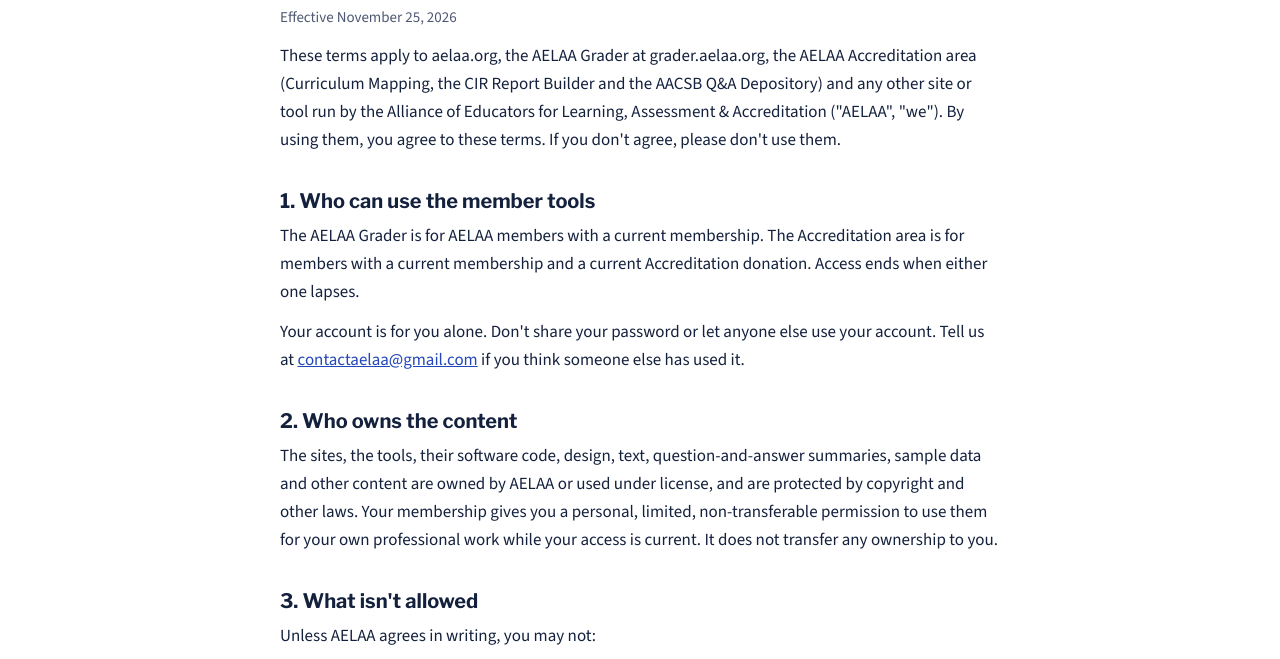
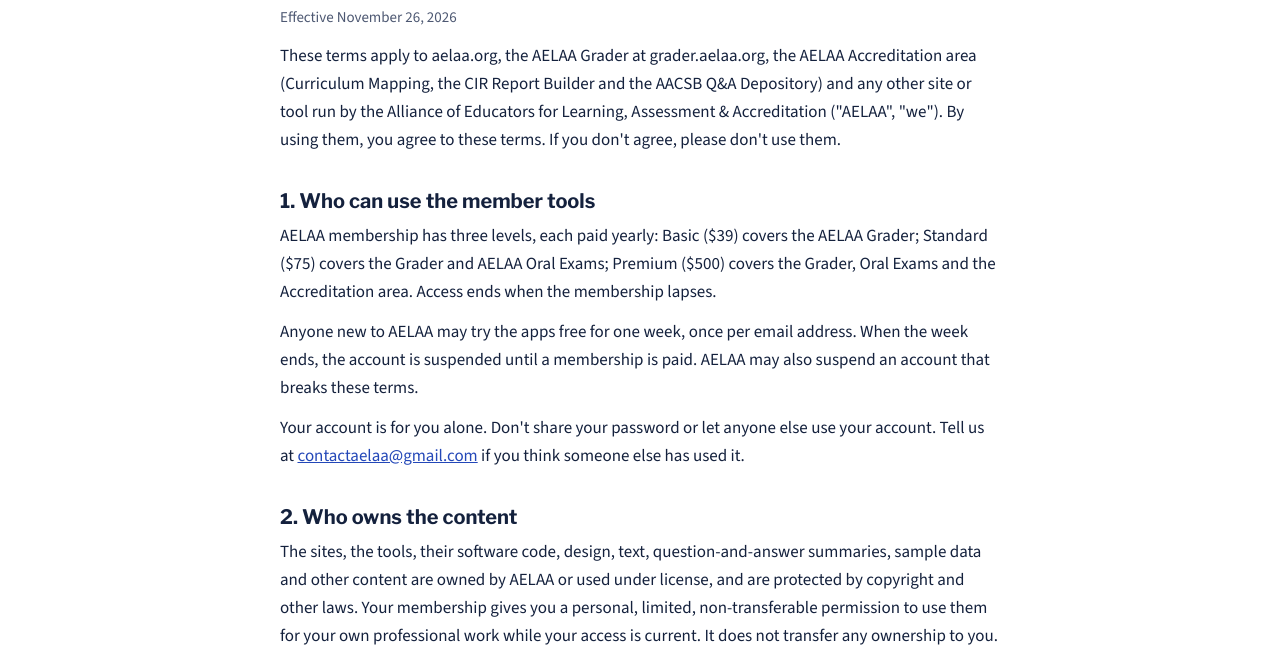
Before and after one commit to aelaa-org/aelaa-site, a plain HTML site: page terms/index.html in a window 1280 px wide. Shown: the part 139-798 px from the top of the page. Drawn offline with nearby package versions, Linux system fonts and the light colour scheme.

Commit message:
Terms: membership levels and free trial
Co-Authored-By: Claude Opus 5.5 <noreply@anthropic.com>

```diff
--- a/terms/index.html
+++ b/terms/index.html
@@ -45,12 +45,13 @@ footer .wrap{max-width:1080px;display:flex;justify-content:space-between;gap:12p
 <main class="wrap">
   <p class="eyebrow">Legal</p>
   <h1>Terms of Use</h1>
-  <p class="meta">Effective November 25, 2026</p>
+  <p class="meta">Effective November 26, 2026</p>
 
   <p>These terms apply to aelaa.org, the AELAA Grader at grader.aelaa.org, the AELAA Accreditation area (Curriculum Mapping, the CIR Report Builder and the AACSB Q&amp;A Depository) and any other site or tool run by the Alliance of Educators for Learning, Assessment &amp; Accreditation ("AELAA", "we"). By using them, you agree to these terms. If you don't agree, please don't use them.</p>
 
   <h2>1. Who can use the member tools</h2>
-  <p>The AELAA Grader is for AELAA members with a current membership. The Accreditation area is for members with a current membership and a current Accreditation donation. Access ends when either one lapses.</p>
+  <p>AELAA membership has three levels, each paid yearly: Basic ($39) covers the AELAA Grader; Standard ($75) covers the Grader and AELAA Oral Exams; Premium ($500) covers the Grader, Oral Exams and the Accreditation area. Access ends when the membership lapses.</p>
+  <p>Anyone new to AELAA may try the apps free for one week, once per email address. When the week ends, the account is suspended until a membership is paid. AELAA may also suspend an account that breaks these terms.</p>
   <p>Your account is for you alone. Don't share your password or let anyone else use your account. Tell us at <a href="mailto:contactaelaa@gmail.com">contactaelaa@gmail.com</a> if you think someone else has used it.</p>
 
   <h2>2. Who owns the content</h2>
@@ -70,7 +71,7 @@ footer .wrap{max-width:1080px;display:flex;justify-content:space-between;gap:12p
   <h2>4. Your data</h2>
   <p>The AELAA Grader reads answer sheets in your own browser. To score an exam, it sends AELAA’s server the answer key and each sheet’s answer choices, with no student names, student IDs or scanned images. The server returns the scores and item analysis and does not store what it receives. Student names, IDs, scans and grades are saved only on your computer.</p>
   <p>Curriculum Mapping and the CIR Report Builder save your work in your browser. When they calculate results (such as gap analysis, AoL status or Tables 3-1, 3-2 and 8-1), they send your program data to AELAA’s server, which returns the results and does not store the data. You are responsible for keeping that data, and any exported files, secure and for following your institution's rules on student records.</p>
-  <p>To run sign-in and memberships, we keep your email address, name, membership and donation dates, and payment records from our payment processor.</p>
+  <p>To run sign-in and memberships, we keep your email address, name, membership level and dates, trial dates, and payment records from our payment processor.</p>
 
   <h2>5. No official AACSB guidance</h2>
   <p>AELAA is not affiliated with AACSB International. Content in the Accreditation area summarizes discussions among educators and is not official AACSB guidance. Always confirm against the current AACSB standards and interpretive guidance.</p>
```
